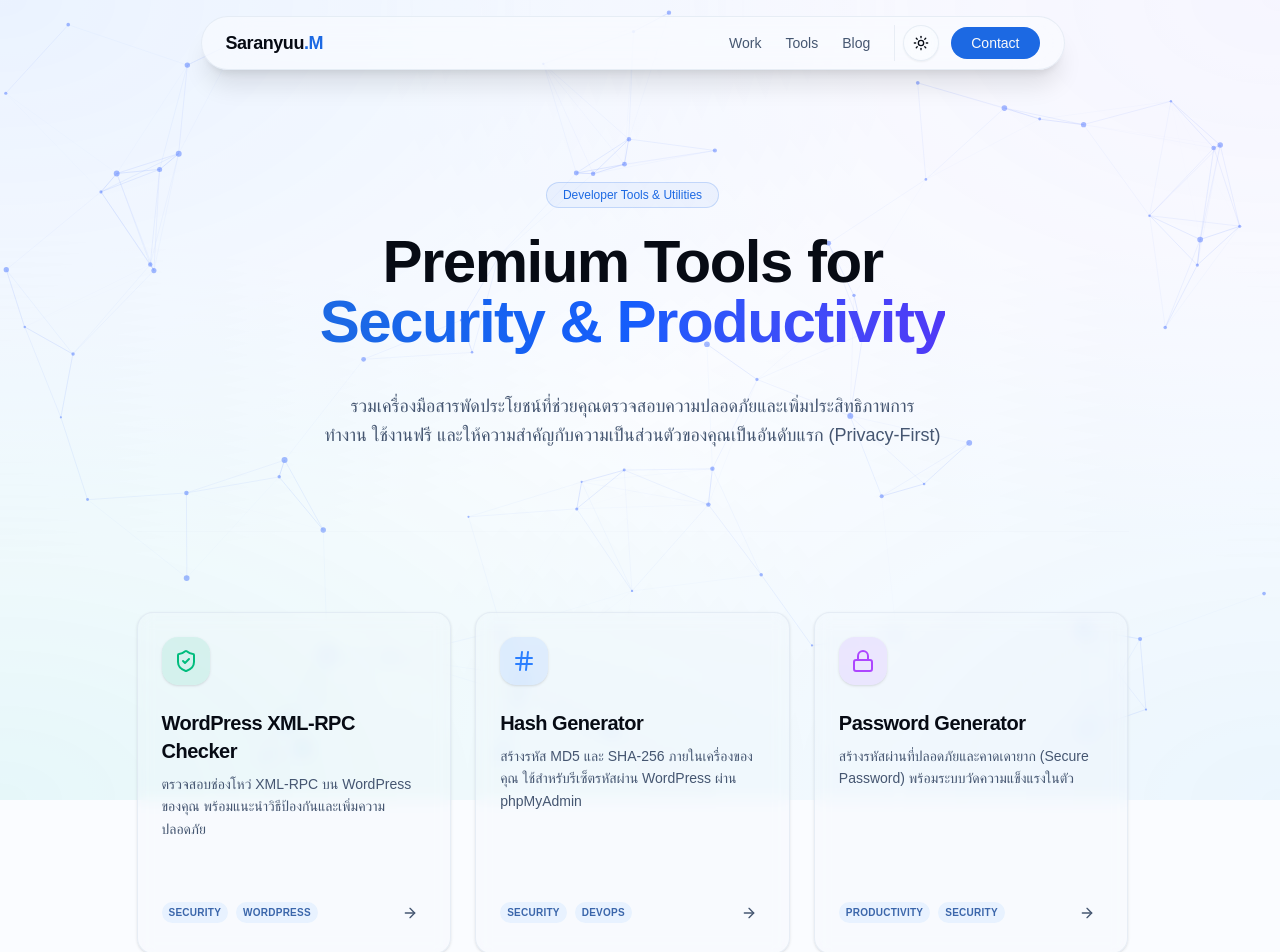
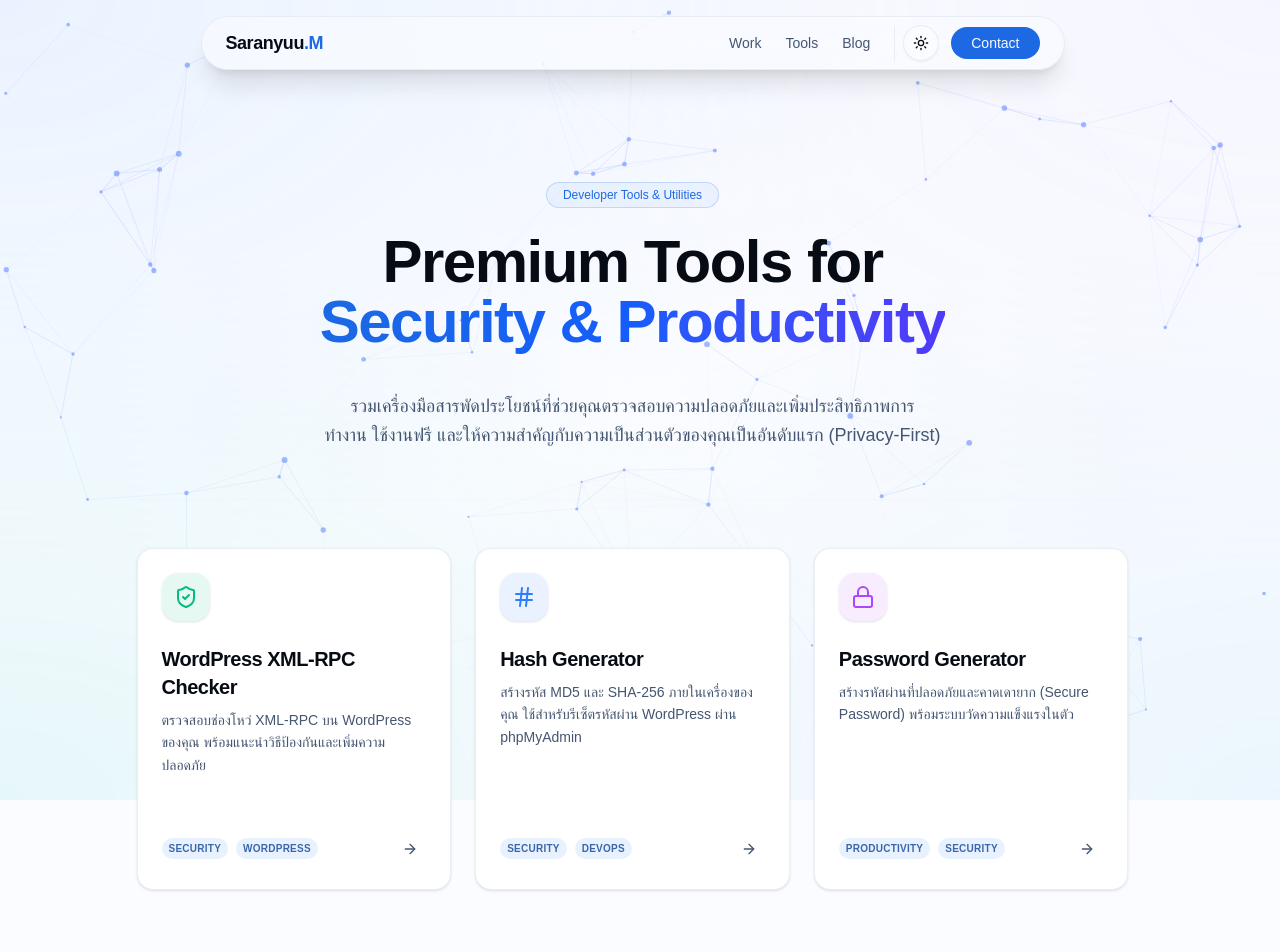
Before and after one commit to Yuukub/yuukub.github.io, a Next.js app: page /tools in a window 1280 px wide. Shown: the top 952 px of the page. Built offline with nearby package versions, Linux system fonts and the light colour scheme; a web font is replaced by a local one.

Commit message:
Refine Tools page: remove animations, white card backgrounds, and reduce margins

```diff
--- a/src/app/tools/page.tsx
+++ b/src/app/tools/page.tsx
@@ -47,27 +47,27 @@ export default function ToolsPage() {
             <Navbar />
 
             <main className="container mx-auto px-4 pt-32 pb-24 max-w-5xl">
-                <section className="flex flex-col items-center text-center gap-6 mb-20 border-b border-border/10 pb-20">
-                    <Badge variant="outline" className="rounded-full border-primary/20 bg-primary/5 text-primary px-4 py-1 animate-in fade-in slide-in-from-bottom-2 duration-700">
+                <section className="flex flex-col items-center text-center gap-6 mb-12 border-b border-border/10 pb-12">
+                    <Badge variant="outline" className="rounded-full border-primary/20 bg-primary/5 text-primary px-4 py-1">
                         Developer Tools & Utilities
                     </Badge>
 
-                    <h1 className="text-4xl md:text-6xl font-extrabold tracking-tight mb-4 animate-in fade-in slide-in-from-bottom-4 duration-700 delay-100">
+                    <h1 className="text-4xl md:text-6xl font-extrabold tracking-tight mb-4">
                         Premium Tools for<br />
                         <span className="text-transparent bg-clip-text bg-gradient-to-r from-primary via-blue-600 to-indigo-600">
                             Security & Productivity
                         </span>
                     </h1>
 
-                    <p className="text-lg text-muted-foreground max-w-2xl text-balance animate-in fade-in slide-in-from-bottom-3 duration-700 delay-150 leading-relaxed">
+                    <p className="text-lg text-muted-foreground max-w-2xl text-balance leading-relaxed">
                         รวมเครื่องมือสารพัดประโยชน์ที่ช่วยคุณตรวจสอบความปลอดภัยและเพิ่มประสิทธิภาพการทำงาน ใช้งานฟรี และให้ความสำคัญกับความเป็นส่วนตัวของคุณเป็นอันดับแรก (Privacy-First)
                     </p>
                 </section>
 
-                <section className="grid grid-cols-1 md:grid-cols-2 lg:grid-cols-3 gap-6 animate-in fade-in slide-in-from-bottom-5 duration-1000 delay-300">
+                <section className="grid grid-cols-1 md:grid-cols-2 lg:grid-cols-3 gap-6">
                     {TOOLS.map((tool, index) => (
                         <Link key={tool.title} href={tool.href} className="group">
-                            <Card className="h-full p-6 flex flex-col justify-between hover:border-primary/50 transition-all duration-300 hover:shadow-xl hover:-translate-y-1 bg-muted/20 border-border/50 backdrop-blur-sm">
+                            <Card className="h-full p-6 flex flex-col justify-between hover:border-primary/50 transition-all duration-300 hover:shadow-xl hover:-translate-y-1 bg-card border-border/50 backdrop-blur-sm">
                                 <div>
                                     <div className={`h-12 w-12 rounded-xl flex items-center justify-center mb-6 transition-transform group-hover:scale-110 shadow-sm ${tool.colorClass}`}>
                                         {tool.icon}
```
